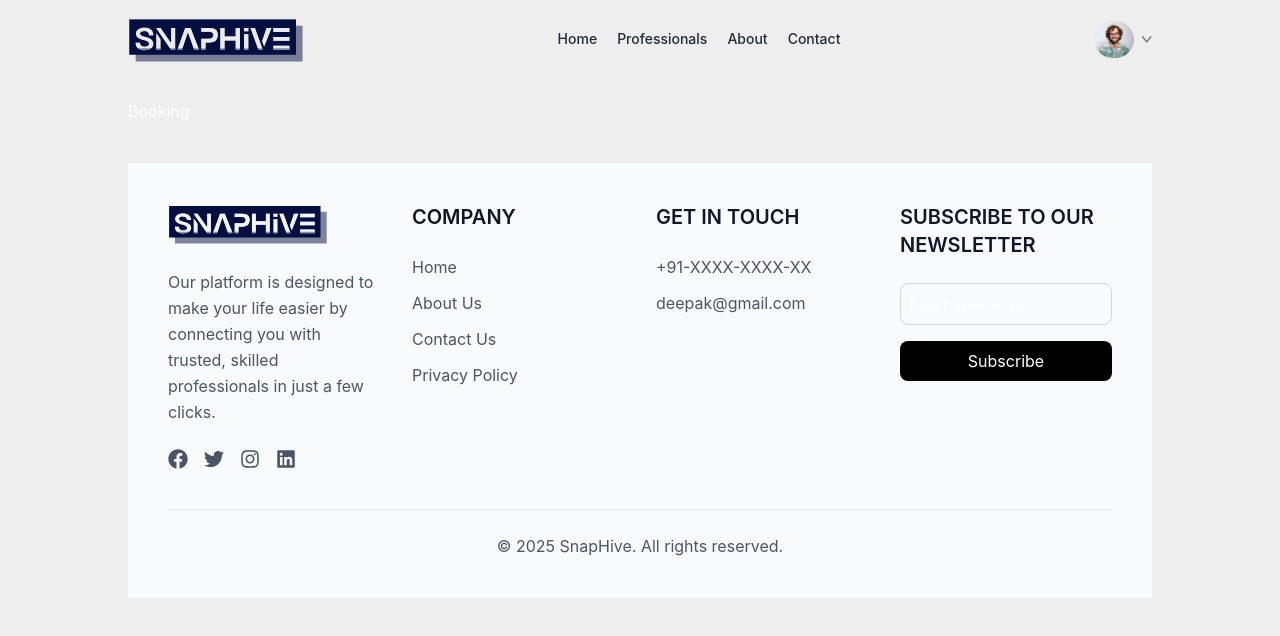
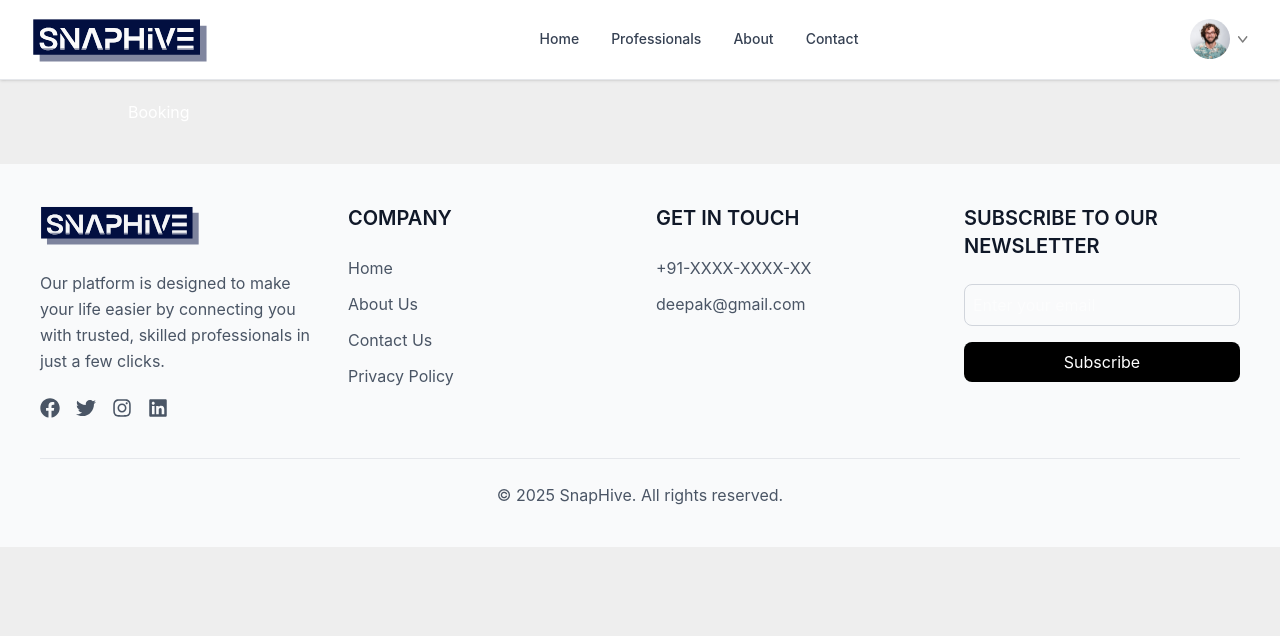
Before and after one commit to deepakcode21/snaphive-services, a React (Vite) app in the folder frontend/: page /booking/1 in a window 1280 px wide. Shown: the top 636 px of the page. Built offline with nearby package versions, Linux system fonts and the light colour scheme.

Commit message:
ui adjustment

```diff
--- a/frontend/src/App.jsx
+++ b/frontend/src/App.jsx
@@ -1,39 +1,39 @@
-import React from 'react'
-import { Route, Routes } from 'react-router-dom'
-import Home from './pages/Home'
-import Professional from './pages/Professional'
-import Login from './pages/Login'
-import About from './pages/About'
-import Contact from './pages/Contact'
-import MyBookings from './pages/MyBookings'
-import Booking from './pages/Booking'
-import MyProfile from './pages/MyProfile'
+import React from "react";
+import { Route, Routes } from "react-router-dom";
+import Home from "./pages/Home";
+import Professional from "./pages/Professional";
+import Login from "./pages/Login";
+import About from "./pages/About";
+import Contact from "./pages/Contact";
+import MyBookings from "./pages/MyBookings";
+import Booking from "./pages/Booking";
+import MyProfile from "./pages/MyProfile";
 
-import Navbar from './components/Navbar'
-import Footer from './components/Footer'
-
+import Navbar from "./components/Navbar";
+import Footer from "./components/Footer";
 
 const App = () => {
   return (
-    <div className='mx-4 sm:mx-[10%]'>
-
+    <div>
       <Navbar />
 
-      <Routes>
-        <Route path='/' element={<Home/>} />
-        <Route path='/login' element={<Login/>} />
-        <Route path='/about' element={<About/>} />
-        <Route path='/contact' element={<Contact/>} />
-        <Route path='/my-profile' element={<MyProfile/>} />
-        <Route path='/professional' element={<Professional/>} />
-        <Route path='/my-bookings' element={<MyBookings/>} />
-        <Route path='/booking/:proId' element={<Booking/>} />
-        <Route path='/professional/:services' element={<Professional/>} />
-      </Routes>
+      <div className="mx-4 sm:mx-[10%]">
+        <Routes>
+          <Route path="/" element={<Home />} />
+          <Route path="/login" element={<Login />} />
+          <Route path="/about" element={<About />} />
+          <Route path="/contact" element={<Contact />} />
+          <Route path="/my-profile" element={<MyProfile />} />
+          <Route path="/professional" element={<Professional />} />
+          <Route path="/my-bookings" element={<MyBookings />} />
+          <Route path="/booking/:proId" element={<Booking />} />
+          <Route path="/professional/:services" element={<Professional />} />
+        </Routes>
+      </div>
 
       <Footer />
     </div>
-  )
-}
+  );
+};
 
-export default App
+export default App;
--- a/frontend/src/components/Footer.jsx
+++ b/frontend/src/components/Footer.jsx
@@ -100,11 +100,11 @@ const Footer = () => {
               <input
                 type="email"
                 placeholder="Enter your email"
-                className="p-2 border border-gray-300 rounded-lg focus:outline-none focus:ring-2 focus:ring-blue-500"
+                className="p-2 border border-gray-300 rounded-lg focus:outline-none focus:ring-2 focus:ring-black"
               />
               <button
                 type="submit"
-                className="bg-black text-white py-2 px-4 rounded-lg hover:bg-gray-400 transition-colors duration-300"
+                className="bg-black text-white py-2 px-4 rounded-lg hover:bg-gray-600 transition-colors duration-300"
               >
                 Subscribe
               </button>
--- a/frontend/src/components/Navbar.jsx
+++ b/frontend/src/components/Navbar.jsx
@@ -4,57 +4,170 @@ import { NavLink, useNavigate } from "react-router-dom";
 
 const Navbar = () => {
   const navigate = useNavigate();
-
   const [token, setToken] = useState(true);
   const [showMenu, setShowMenu] = useState(false);
 
   return (
-    <div className="flex items-center justify-between text-sm py-4 mb-5 bordar-b border-b-gray-400">
-      <img className="w-44 cursor-pointer" src={assets.logo} alt="" />
-      <ul className="hidden md:flex items-start gap-5 font-medium">
-        <NavLink to="/">
-          <li className="py-1 text-gray-800">Home</li>
-          <hr className="border-none outline-none h-0.5 bg-[#020f40] w-3/5 m-auto hidden" />
+    <div className="flex items-center justify-between text-sm py-4 mb-5 border-b border-gray-200 bg-white shadow-sm px-4 md:px-8">
+      {/* Logo */}
+      <img
+        className="w-44 cursor-pointer"
+        src={assets.logo}
+        alt="Logo"
+        onClick={() => navigate("/")}
+      />
+
+      {/* Desktop Menu */}
+      <ul className="hidden md:flex items-center gap-8 font-medium">
+        <NavLink
+          to="/"
+          className={({ isActive }) =>
+            `py-2 text-gray-700 hover:text-[#020f40] transition-colors ${
+              isActive ? "text-[#020f40] font-semibold" : ""
+            }`
+          }
+        >
+          <li>Home</li>
         </NavLink>
-        <NavLink to="/professional">
-          <li className="py-1 text-gray-800">Professionals</li>
-          <hr className="border-none outline-none h-0.5 bg-[#020f40] w-3/5 m-auto hidden" />
+        <NavLink
+          to="/professional"
+          className={({ isActive }) =>
+            `py-2 text-gray-700 hover:text-[#020f40] transition-colors ${
+              isActive ? "text-[#020f40] font-semibold" : ""
+            }`
+          }
+        >
+          <li>Professionals</li>
         </NavLink>
-        <NavLink to="/about">
-          <li className="py-1 text-gray-800">About</li>
-          <hr className="border-none outline-none h-0.5 bg-[#020f40] w-3/5 m-auto hidden" />
+        <NavLink
+          to="/about"
+          className={({ isActive }) =>
+            `py-2 text-gray-700 hover:text-[#020f40] transition-colors ${
+              isActive ? "text-[#020f40] font-semibold" : ""
+            }`
+          }
+        >
+          <li>About</li>
         </NavLink>
-        <NavLink to="/contact">
-          <li className="py-1 text-gray-800">Contact</li>
-          <hr className="border-none outline-none h-0.5 bg-[#020f40] w-3/5 m-auto hidden" />
+        <NavLink
+          to="/contact"
+          className={({ isActive }) =>
+            `py-2 text-gray-700 hover:text-[#020f40] transition-colors ${
+              isActive ? "text-[#020f40] font-semibold" : ""
+            }`
+          }
+        >
+          <li>Contact</li>
         </NavLink>
       </ul>
+
+      {/* Mobile Menu Toggle */}
+      <div className="md:hidden">
+        <button
+          onClick={() => setShowMenu(!showMenu)}
+          className="text-gray-700 focus:outline-none"
+        >
+          <svg
+            className="w-6 h-6"
+            fill="none"
+            stroke="currentColor"
+            viewBox="0 0 24 24"
+          >
+            <path
+              strokeLinecap="round"
+              strokeLinejoin="round"
+              strokeWidth="2"
+              d="M4 6h16M4 12h16m-7 6h7"
+            />
+          </svg>
+        </button>
+      </div>
+
+      {/* Mobile Menu */}
+      {showMenu && (
+        <div className="md:hidden absolute top-16 left-0 right-0 bg-white shadow-lg z-50">
+          <ul className="flex flex-col items-center gap-4 py-4">
+            <NavLink
+              to="/"
+              className={({ isActive }) =>
+                `py-2 text-gray-700 hover:text-[#020f40] transition-colors ${
+                  isActive ? "text-[#020f40] font-semibold" : ""
+                }`
+              }
+              onClick={() => setShowMenu(false)}
+            >
+              <li>Home</li>
+            </NavLink>
+            <NavLink
+              to="/professional"
+              className={({ isActive }) =>
+                `py-2 text-gray-700 hover:text-[#020f40] transition-colors ${
+                  isActive ? "text-[#020f40] font-semibold" : ""
+                }`
+              }
+              onClick={() => setShowMenu(false)}
+            >
+              <li>Professionals</li>
+            </NavLink>
+            <NavLink
+              to="/about"
+              className={({ isActive }) =>
+                `py-2 text-gray-700 hover:text-[#020f40] transition-colors ${
+                  isActive ? "text-[#020f40] font-semibold" : ""
+                }`
+              }
+              onClick={() => setShowMenu(false)}
+            >
+              <li>About</li>
+            </NavLink>
+            <NavLink
+              to="/contact"
+              className={({ isActive }) =>
+                `py-2 text-gray-700 hover:text-[#020f40] transition-colors ${
+                  isActive ? "text-[#020f40] font-semibold" : ""
+                }`
+              }
+              onClick={() => setShowMenu(false)}
+            >
+              <li>Contact</li>
+            </NavLink>
+          </ul>
+        </div>
+      )}
+
+      {/* User Actions */}
       <div className="flex items-center gap-4">
         {token ? (
           <div className="flex items-center gap-2 cursor-pointer group relative">
             <img
-              className="w-10 rounded-full"
+              className="w-10 h-10 rounded-full object-cover"
               src={assets.profile_pic}
-              alt=""
+              alt="Profile"
             />
-            <img className="w-2.5" src={assets.dropdown_icon} alt="" />
-            <div className="absolute top-0 right-0 pt-14 text-base font-medium text-gray-600 z-20 hidden group-hover:block">
-              <div className="min-w-48 bg-stone-100 rounded flex-col gap-4 p-4">
+            <img className="w-2.5" src={assets.dropdown_icon} alt="Dropdown" />
+            <div className="absolute top-12 right-0 bg-white shadow-lg rounded-lg overflow-hidden z-20 hidden group-hover:block">
+              <div className="min-w-48 flex flex-col gap-2 p-4">
                 <p
-                  onClick={() => navigate("my-profile")}
-                  className="hover:text-black cursor-pointer"
+                  onClick={() => {
+                    navigate("my-profile");
+                    setShowMenu(false);
+                  }}
+                  className="py-2 px-4 text-gray-700 hover:bg-gray-100 rounded transition-colors"
                 >
                   Profile
                 </p>
                 <p
-                  onClick={() => navigate("my-bookings")}
-                  className="hover:text-black cursor-pointer"
+                  onClick={() => {
+                    navigate("my-bookings");
+                    setShowMenu(false);
+                  }}
+                  className="py-2 px-4 text-gray-700 hover:bg-gray-100 rounded transition-colors"
                 >
                   Bookings
                 </p>
                 <p
                   onClick={() => setToken(false)}
-                  className="hover:text-black cursor-pointer"
+                  className="py-2 px-4 text-gray-700 hover:bg-gray-100 rounded transition-colors"
                 >
                   Logout
                 </p>
@@ -64,7 +177,7 @@ const Navbar = () => {
         ) : (
           <button
             onClick={() => navigate("/login")}
-            className="bg-[#020f40] text-white px-8 py-3 rounded-full font-light md:block"
+            className="bg-[#020f40] text-white px-6 py-2 rounded-full font-medium hover:bg-[#020f40]/90 transition-colors"
           >
             Create Account
           </button>
--- a/frontend/src/components/Testimonial.jsx
+++ b/frontend/src/components/Testimonial.jsx
@@ -40,7 +40,7 @@ const Testimonial = () => {
   const [prevIndex, activeIndex, nextIndex] = getTestimonialIndices();
 
   return (
-    <div className="py-16 my-10">
+    <div className="py-16 my-5">
       <div className="container mx-auto px-4">
         <h2 className="text-3xl font-semibold text-center text-gray-900 mb-8">
           What Our Clients Say
--- a/frontend/src/components/TopProfessional.jsx
+++ b/frontend/src/components/TopProfessional.jsx
@@ -51,7 +51,7 @@ const TopProfessional = () => {
 
       {/* Improved Button Styling */}
       <button
-        className="mt-6 px-6 py-2 bg-blue-500 text-white rounded-lg hover:bg-blue-600 transition-colors duration-300 focus:outline-none focus:ring-2 focus:ring-blue-500 focus:ring-offset-2"
+        className="mt-6 px-6 py-2 bg-black text-white rounded-lg hover:bg-gray-600 transition-colors duration-300 focus:outline-none focus:ring-2 focus:ring-blue-500 focus:ring-offset-2"
         onClick={() => {navigate("/professional"); scrollTo(0,0)}}
       >
         View More Professionals
```
Also changed, not shown: frontend/src/components/Banner.jsx (+17 -9 lines).
